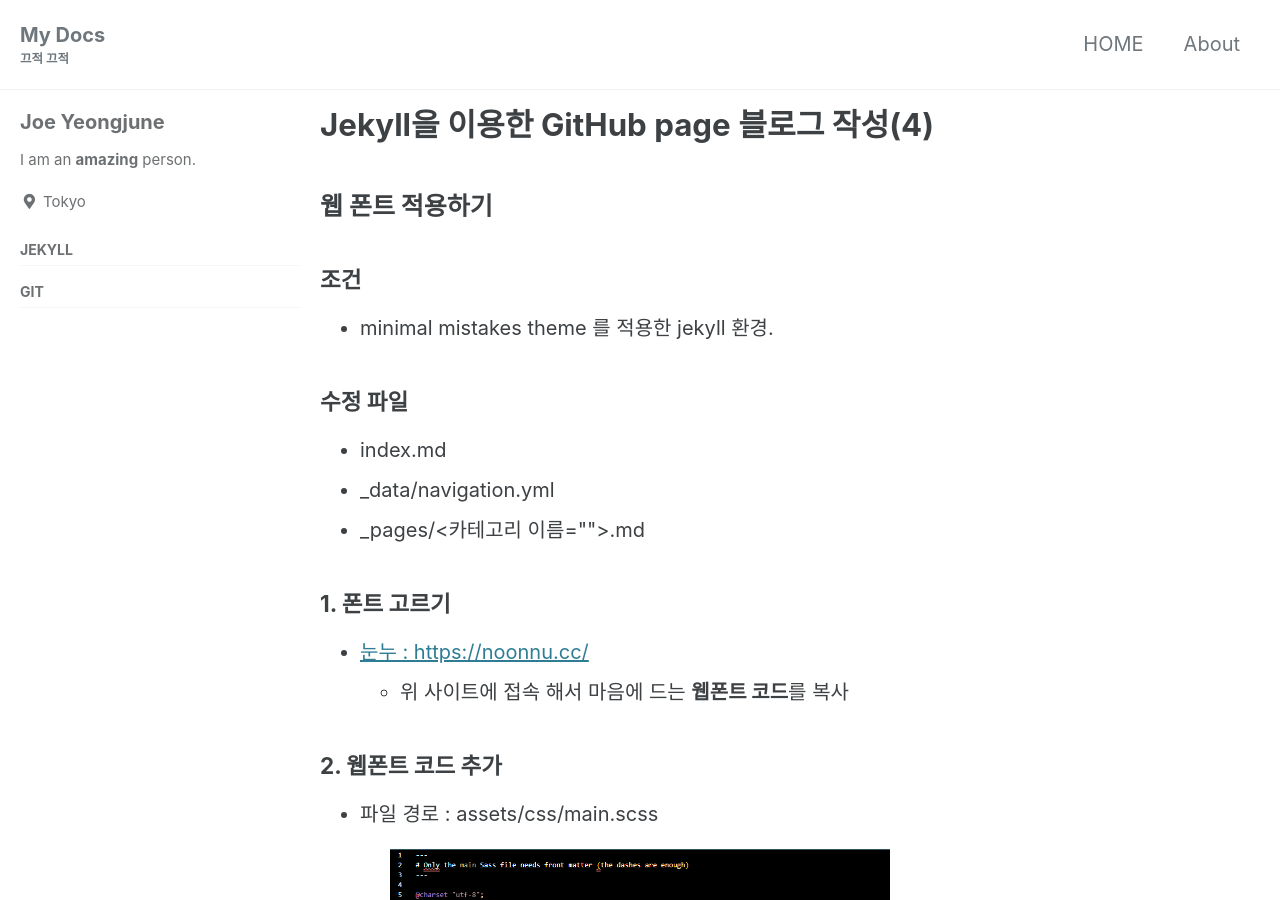
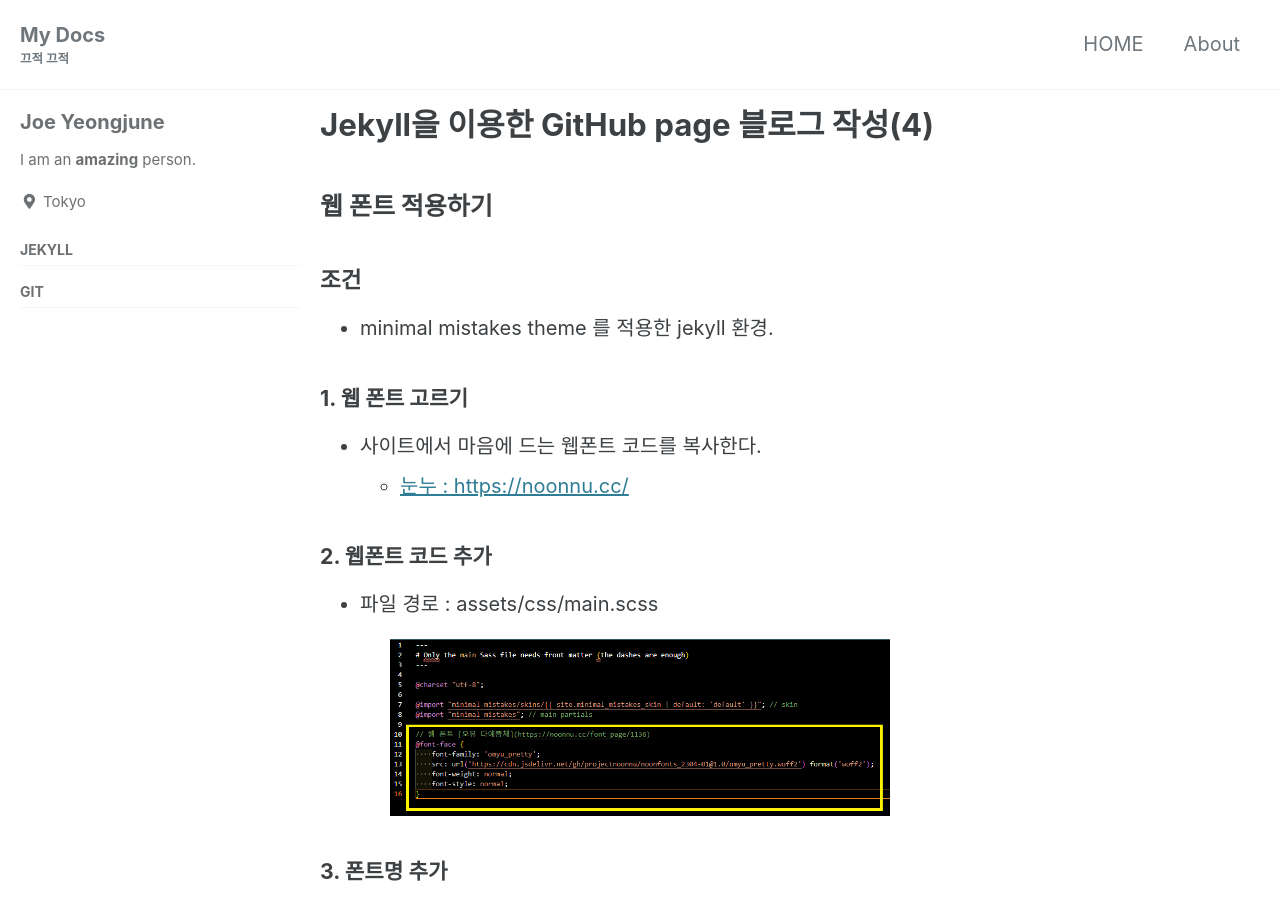
Before and after one commit to joejoeicandoit/joejoeicandoit.github.io, a Jekyll site: the page built from _posts/Jekyll/2024-03-19-jekyll-03-font.md, in a window 1280 px wide and 900 px high. Built offline with Jekyll 4.4.1, drawn with Linux system fonts in a browser that asks for light colours; cached includes are drawn as plain includes.

Commit message:
modified

```diff
--- a/_posts/Jekyll/2024-03-19-jekyll-03-font.md
+++ b/_posts/Jekyll/2024-03-19-jekyll-03-font.md
@@ -15,26 +15,20 @@ sidebar:
 
 - minimal mistakes theme 를 적용한 jekyll 환경.
 
-### 수정 파일
+#### 1. 웹 폰트 고르기
 
-- index.md
-- _data/navigation.yml
-- _pages/<카테고리 이름>.md
-
-### 1. 폰트 고르기
-
-- [눈누 : https://noonnu.cc/](https://noonnu.cc/)
-  - 위 사이트에 접속 해서 마음에 드는 **웹폰트 코드**를 복사
+- 사이트에서 마음에 드는 웹폰트 코드를 복사한다.
+  - [눈누 : https://noonnu.cc/](https://noonnu.cc/)
 
 
-### 2. 웹폰트 코드 추가
+#### 2. 웹폰트 코드 추가
 
 - 파일 경로 : assets/css/main.scss
 
 <center><img src="../../assets/img/2024-03-19-jekyll-font01.png" width="500" height="500"></center>
 
 
-### 3. 폰트명 추가
+#### 3. 폰트명 추가
 
  - 파일 경로 : _sass/minimal-mistakes/_variables.scss
 
```
